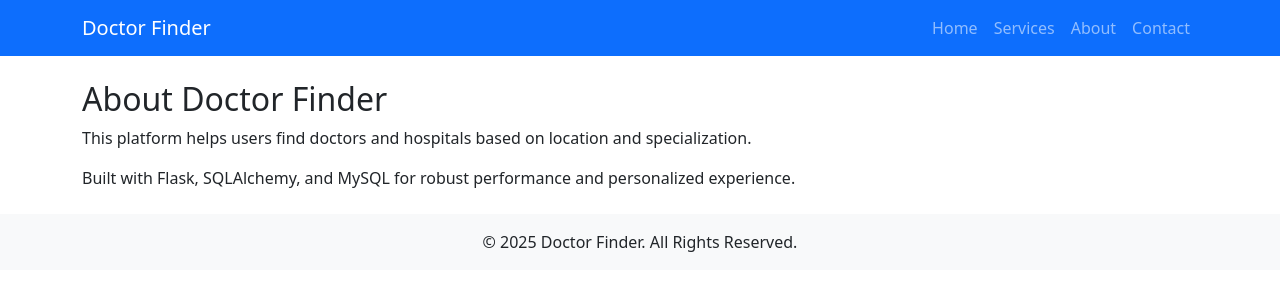
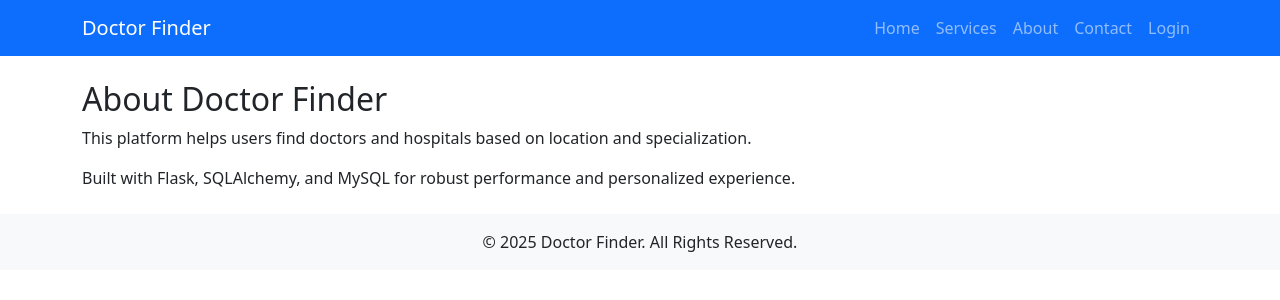
Before and after one commit to naresh5422/DoctorFinder, a Flask app: page /about in a window 1280 px wide. Shown: the top 300 px of the page. Run offline with Flask 3, Linux system fonts and the light colour scheme.

Commit message:
Added Login and Logout options on Menu

```diff
--- a/app/templates/base.html
+++ b/app/templates/base.html
@@ -38,6 +38,13 @@
           <li class="nav-item">
             <a class="nav-link" href="{{ url_for('contactus') }}">Contact</a>
           </li>
+          <li class = "nav-item">
+            {% if 'user_id' in session %}
+              <a class="nav-link" href="{{ url_for('logout') }}">Logout</a>
+            {% else %}
+              <a class="nav-link" href="{{ url_for('login') }}">Login</a>
+            {% endif %}
+          </li>
         </ul>
       </div>
     </div>
--- a/app/templates/services.html
+++ b/app/templates/services.html
@@ -13,7 +13,6 @@
           <ul class="list-unstyled">
             <li><a href="{{ url_for('find_doctor') }}" class="text-primary">🔍 Find a Doctor</a></li>
             <li><a href="{{ url_for('doctor_profile') }}" class="text-primary">👤 View Doctor Profiles</a></li>
-            <!-- <li><a href="{{ url_for('doctor_reviews') }}" class="text-primary">⭐ Doctor Reviews</a></li> -->
           </ul>
         </div>
       </div>
@@ -27,7 +26,6 @@
           <ul class="list-unstyled">
             <li><a href="{{ url_for('hospital_finder') }}" class="text-success">🏥 Find a Hospital</a></li>
             <li><a href="{{ url_for('hospital_doctor') }}" class="text-success">👨‍⚕️ Doctors by Hospital</a></li>
-            <!-- <li><a href="{{ url_for('hospital_reviews') }}" class="text-success">📝 Hospital Reviews</a></li> -->
           </ul>
         </div>
       </div>
```
Also changed, not shown: app/routers.py (+0 -12 lines).
